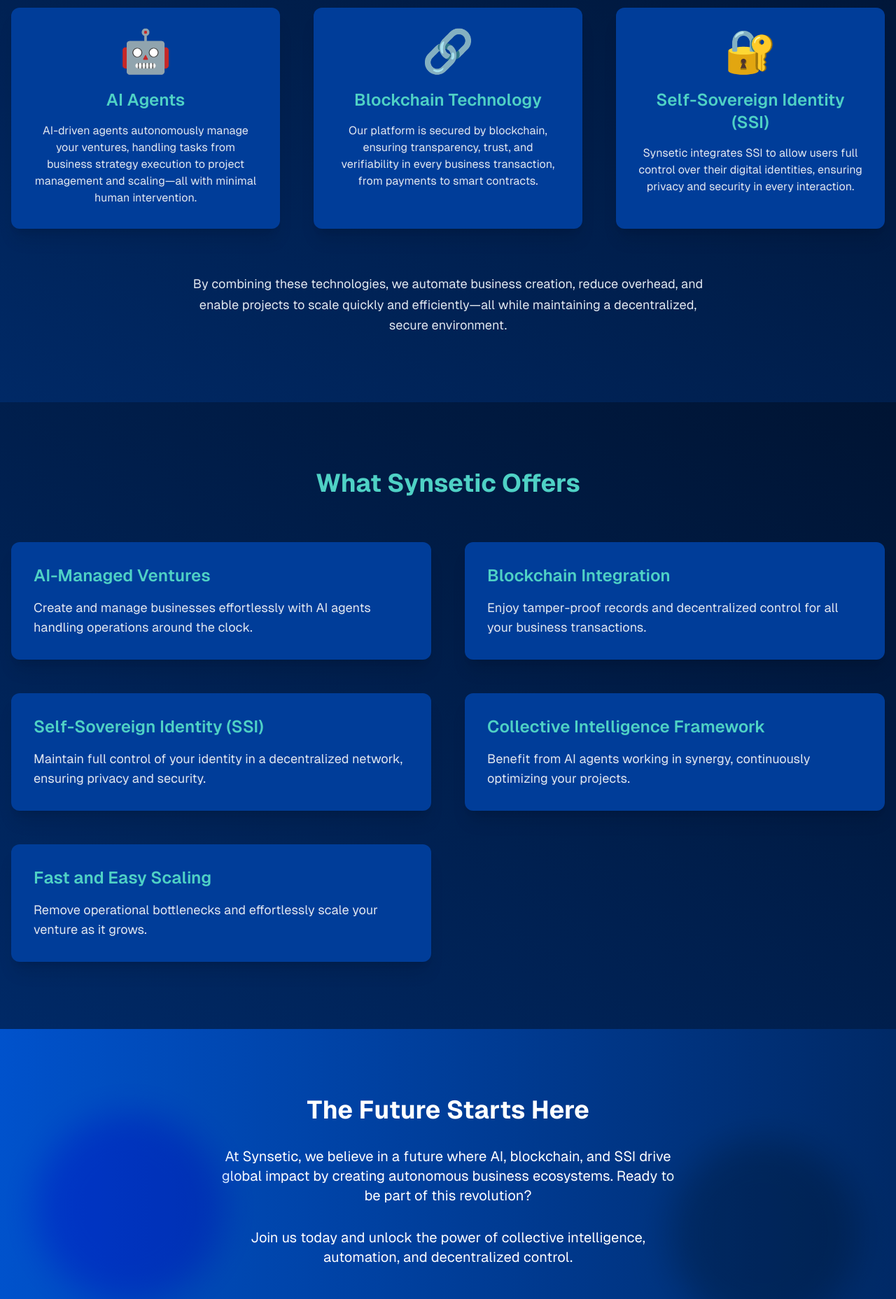
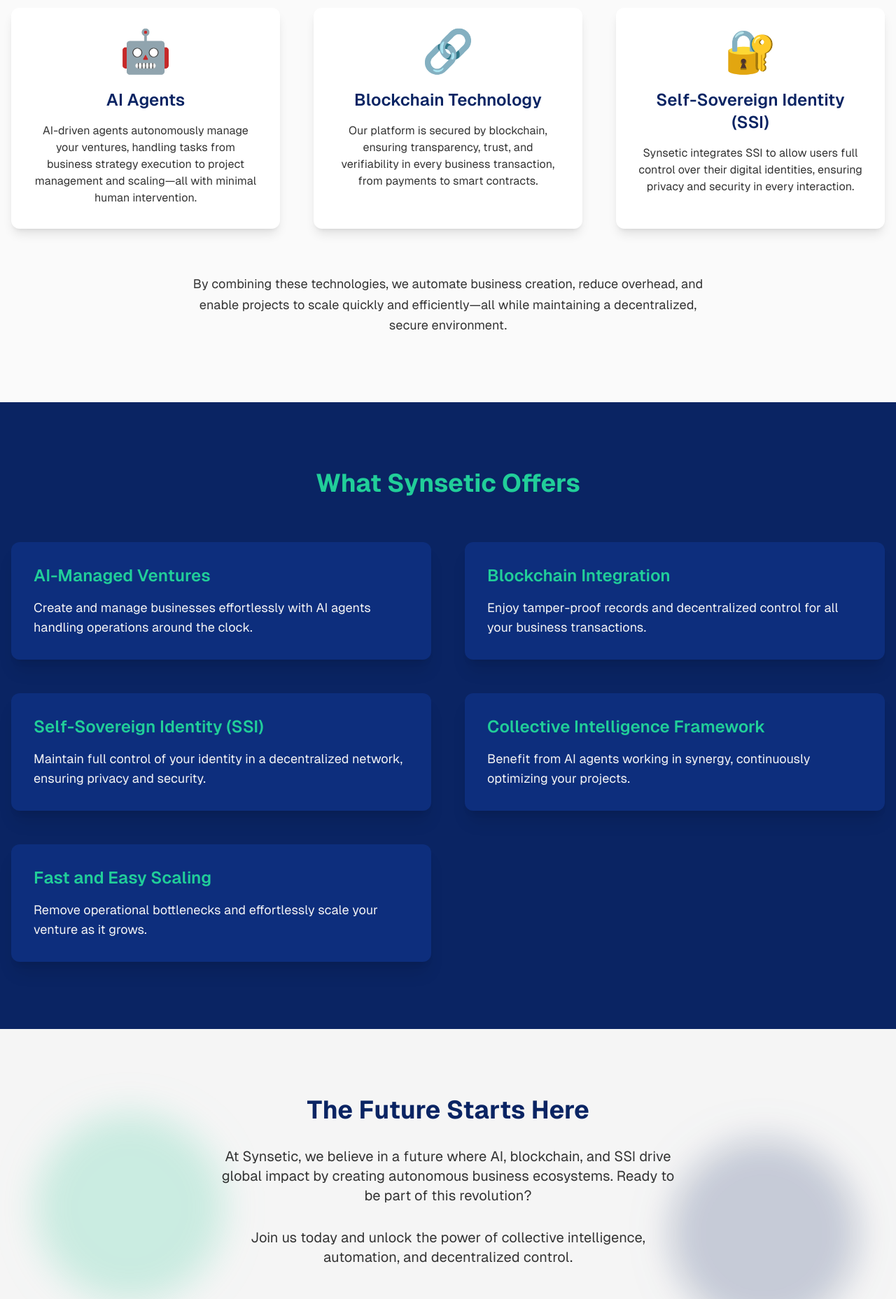
Before and after one commit to synsetio/web, a Next.js app: page / in a window 1280 px wide. Shown: the part 1660-3517 px from the top of the page at 70% size. Built offline with nearby package versions, Linux system fonts and the light colour scheme.

Commit message:
refactor: improve ui #3

```diff
--- a/src/app/components/CallToAction.tsx
+++ b/src/app/components/CallToAction.tsx
@@ -2,10 +2,10 @@
 
 export default function CallToAction() {
   return (
-    <section className="py-24 bg-gradient-to-r from-primary-600 to-primary-800 text-white overflow-hidden">
+    <section className="py-24 bg-[#F5F5F5] overflow-hidden">
       <div className="container mx-auto px-4 text-center relative">
         <motion.div
-          className="absolute top-0 left-0 w-64 h-64 bg-primary-400 rounded-full mix-blend-multiply filter blur-xl opacity-70 animate-blob"
+          className="absolute top-0 left-0 w-64 h-64 bg-[#21CE99] rounded-full mix-blend-multiply filter blur-xl opacity-20 animate-blob"
           animate={{
             x: [0, 100, 0],
             y: [0, 50, 0],
@@ -18,7 +18,7 @@
           }}
         />
         <motion.div
-          className="absolute bottom-0 right-0 w-64 h-64 bg-secondary-400 rounded-full mix-blend-multiply filter blur-xl opacity-70 animate-blob animation-delay-2000"
+          className="absolute bottom-0 right-0 w-64 h-64 bg-[#0A2463] rounded-full mix-blend-multiply filter blur-xl opacity-20 animate-blob animation-delay-2000"
           animate={{
             x: [0, -100, 0],
             y: [0, -50, 0],
@@ -31,7 +31,7 @@
           }}
         />
         <motion.h3
-          className="text-4xl font-bold mb-8"
+          className="text-4xl font-bold mb-8 text-[#0A2463]"
           initial={{ opacity: 0, y: 20 }}
           animate={{ opacity: 1, y: 0 }}
           transition={{ duration: 0.5 }}
@@ -39,7 +39,7 @@
           The Future Starts Here
         </motion.h3>
         <motion.p
-          className="mb-8 max-w-2xl mx-auto text-xl"
+          className="mb-8 max-w-2xl mx-auto text-xl text-[#333333]"
           initial={{ opacity: 0, y: 20 }}
           animate={{ opacity: 1, y: 0 }}
           transition={{ duration: 0.5, delay: 0.2 }}
@@ -47,7 +47,7 @@
           At Synsetic, we believe in a future where AI, blockchain, and SSI drive global impact by creating autonomous business ecosystems. Ready to be part of this revolution?
         </motion.p>
         <motion.p
-          className="mb-12 max-w-2xl mx-auto text-xl"
+          className="mb-12 max-w-2xl mx-auto text-xl text-[#333333]"
           initial={{ opacity: 0, y: 20 }}
           animate={{ opacity: 1, y: 0 }}
           transition={{ duration: 0.5, delay: 0.4 }}
@@ -56,7 +56,7 @@
         </motion.p>
         <motion.a
           href="#"
-          className="bg-white text-primary-600 px-12 py-4 rounded-full text-xl font-semibold hover:bg-neutral-100 transition-colors inline-block shadow-lg hover:shadow-xl transform hover:-translate-y-1"
+          className="bg-[#21CE99] text-white px-12 py-4 rounded-full text-xl font-semibold hover:bg-[#1AB589] transition-colors inline-block shadow-lg hover:shadow-xl transform hover:-translate-y-1"
           initial={{ opacity: 0, y: 20 }}
           animate={{ opacity: 1, y: 0 }}
           transition={{ duration: 0.5, delay: 0.6 }}
--- a/src/app/components/Features.tsx
+++ b/src/app/components/Features.tsx
@@ -20,10 +20,10 @@
   ];
 
   return (
-    <section id="features" className="py-24 bg-gradient-to-tr from-primary-800 to-primary-900 text-white">
+    <section id="features" className="py-24 bg-[#FAFAFA]">
       <div className="container mx-auto px-4">
         <motion.h3
-          className="text-4xl font-bold mb-16 text-secondary-300 text-center"
+          className="text-4xl font-bold mb-16 text-[#0A2463] text-center"
           initial={{ opacity: 0, y: 20 }}
           animate={{ opacity: 1, y: 0 }}
           transition={{ duration: 0.5 }}
@@ -34,19 +34,19 @@
           {features.map((feature, index) => (
             <motion.div
               key={index}
-              className="bg-primary-700 rounded-xl shadow-xl p-8 flex flex-col items-center text-center transform transition-all duration-300 hover:scale-105"
+              className="bg-white rounded-xl shadow-lg p-8 flex flex-col items-center text-center transform transition-all duration-300 hover:scale-105"
               initial={{ opacity: 0, y: 50 }}
               animate={{ opacity: 1, y: 0 }}
               transition={{ duration: 0.5, delay: index * 0.2 }}
             >
               <div className="text-6xl mb-6">{feature.icon}</div>
-              <h4 className="text-2xl font-semibold mb-4 text-secondary-300">{feature.title}</h4>
-              <p className="text-neutral-200">{feature.description}</p>
+              <h4 className="text-2xl font-semibold mb-4 text-[#0A2463]">{feature.title}</h4>
+              <p className="text-[#333333]">{feature.description}</p>
             </motion.div>
           ))}
         </div>
         <motion.p
-          className="text-neutral-200 leading-relaxed max-w-3xl mx-auto text-center mt-16 text-lg"
+          className="text-[#333333] leading-relaxed max-w-3xl mx-auto text-center mt-16 text-lg"
           initial={{ opacity: 0, y: 20 }}
           animate={{ opacity: 1, y: 0 }}
           transition={{ duration: 0.5, delay: 0.8 }}
--- a/src/app/components/Vision.tsx
+++ b/src/app/components/Vision.tsx
@@ -10,10 +10,10 @@
   ];
 
   return (
-    <section id="vision" className="py-24 bg-gradient-to-bl from-primary-900 to-primary-800 text-white">
+    <section id="vision" className="py-24 bg-[#0A2463] text-white">
       <div className="container mx-auto px-4">
         <motion.h3
-          className="text-4xl font-bold mb-16 text-secondary-300 text-center"
+          className="text-4xl font-bold mb-16 text-[#21CE99] text-center"
           initial={{ opacity: 0, y: 20 }}
           animate={{ opacity: 1, y: 0 }}
           transition={{ duration: 0.5 }}
@@ -24,13 +24,13 @@
           {offerings.map((offering, index) => (
             <motion.div
               key={index}
-              className="bg-primary-700 rounded-xl shadow-xl p-8"
+              className="bg-[#0D2E7D] rounded-xl shadow-xl p-8"
               initial={{ opacity: 0, x: index % 2 === 0 ? -50 : 50 }}
               animate={{ opacity: 1, x: 0 }}
               transition={{ duration: 0.5, delay: index * 0.1 }}
             >
-              <h4 className="text-2xl font-semibold mb-4 text-secondary-300">{offering.title}</h4>
-              <p className="text-neutral-200 text-lg">{offering.description}</p>
+              <h4 className="text-2xl font-semibold mb-4 text-[#21CE99]">{offering.title}</h4>
+              <p className="text-[#F5F5F5] text-lg">{offering.description}</p>
             </motion.div>
           ))}
         </div>
```
